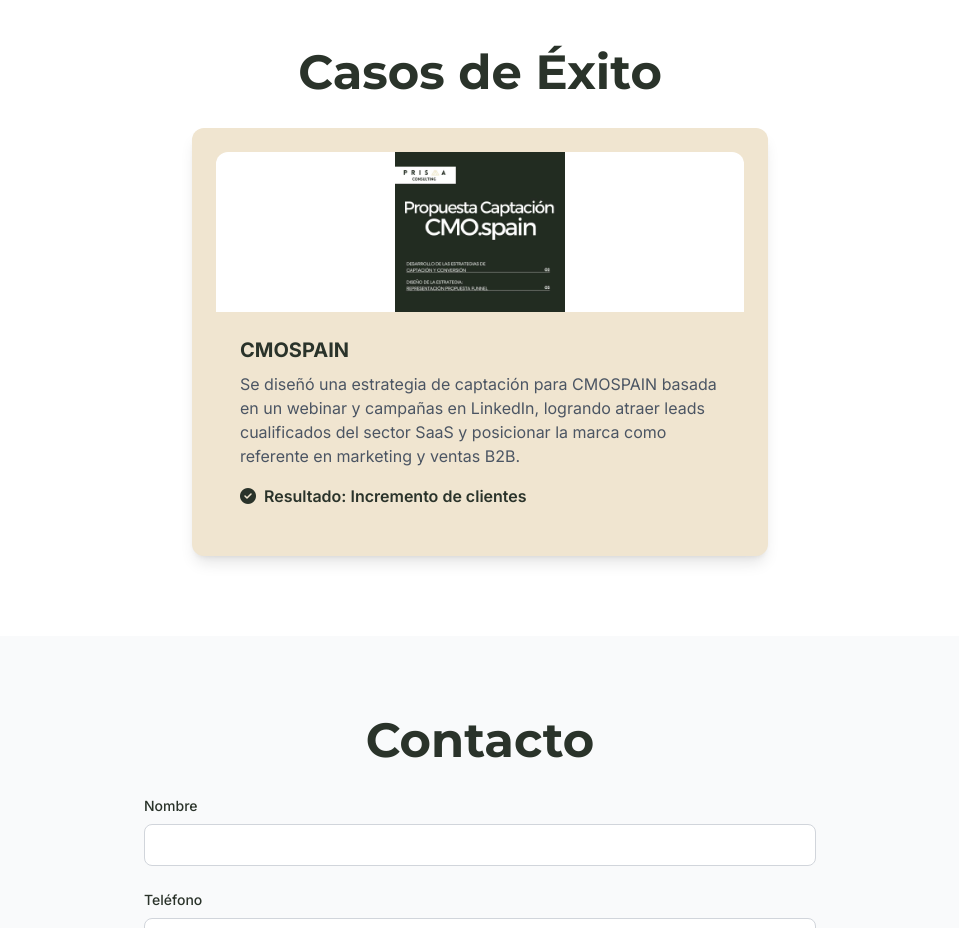
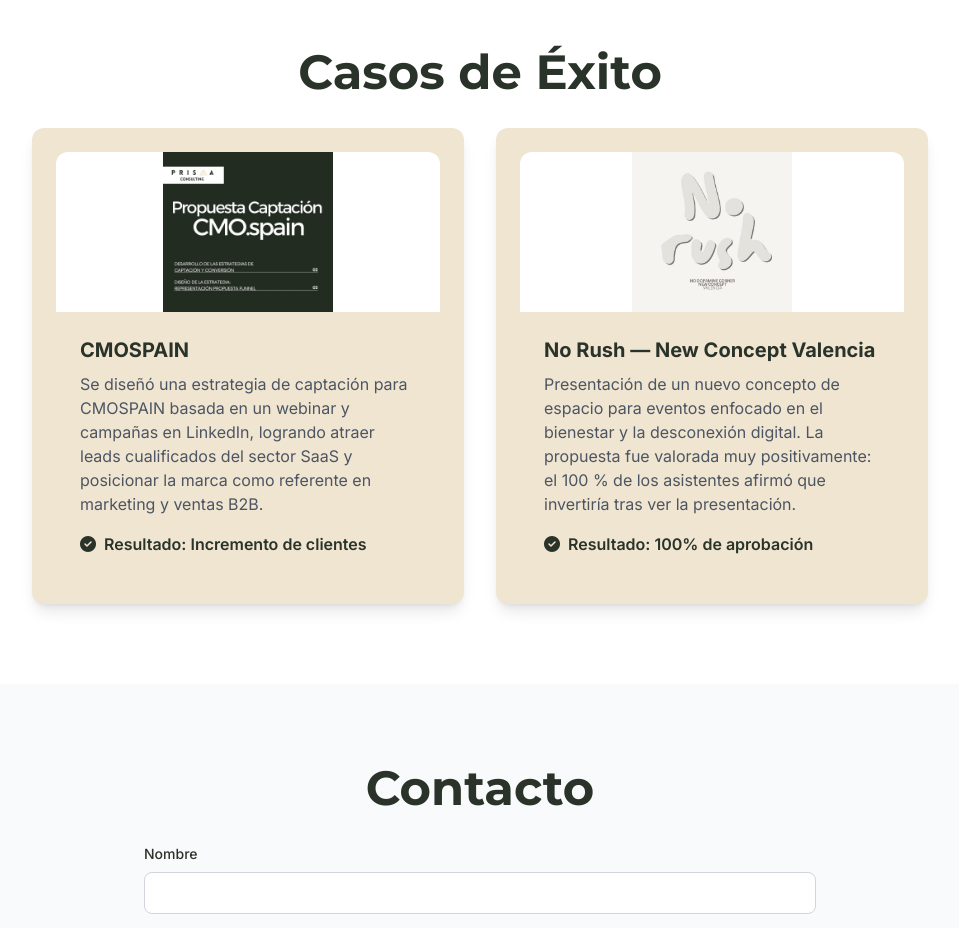
Before and after one commit to jbraall/prismaedem, a website: page index.html in a window 1280 px wide. Shown: the part 2300-3228 px from the top of the page, without its empty margins (160-1119 px from the left). Drawn offline with Linux system fonts and the light colour scheme.

Commit message:
feat: Añadir nuevo caso de éxito No Rush

```diff
--- a/index.html
+++ b/index.html
@@ -171,8 +171,7 @@
     <section id="success-cases" class="py-20 bg-white">
         <div class="container mx-auto px-6">
             <h2 class="section-title">Casos de Éxito</h2>
-            <div class="flex justify-center">
-                <div class="max-w-xl w-full">
+            <div class="grid grid-cols-1 md:grid-cols-2 gap-8 max-w-4xl mx-auto">
                 <!-- Caso 1 -->
                 <div class="card hover:scale-105 transition-transform duration-300">
                     <div class="h-40 rounded-t-xl overflow-hidden flex items-center justify-center bg-white">
@@ -184,6 +183,21 @@
                         <div class="flex items-center text-prisma-power">
                             <i class="fas fa-check-circle mr-2"></i>
                             <span class="font-semibold">Resultado: Incremento de clientes</span>
+                        </div>
+                    </div>
+                </div>
+
+                <!-- Caso 2 -->
+                <div class="card hover:scale-105 transition-transform duration-300">
+                    <div class="h-40 rounded-t-xl overflow-hidden flex items-center justify-center bg-white">
+                        <img src="./images/norush.jpeg" alt="No Rush - Espacio para eventos enfocado en bienestar y desconexión digital" class="h-40 w-auto object-contain">
+                    </div>
+                    <div class="p-6">
+                        <h3 class="font-bold text-xl mb-2">No Rush — New Concept Valencia</h3>
+                        <p class="text-gray-600 mb-4">Presentación de un nuevo concepto de espacio para eventos enfocado en el bienestar y la desconexión digital. La propuesta fue valorada muy positivamente: el 100 % de los asistentes afirmó que invertiría tras ver la presentación.</p>
+                        <div class="flex items-center text-prisma-power">
+                            <i class="fas fa-check-circle mr-2"></i>
+                            <span class="font-semibold">Resultado: 100% de aprobación</span>
                         </div>
                     </div>
                 </div>
```
Also changed, not shown: dist/output.css, images/norush.jpeg (added).
